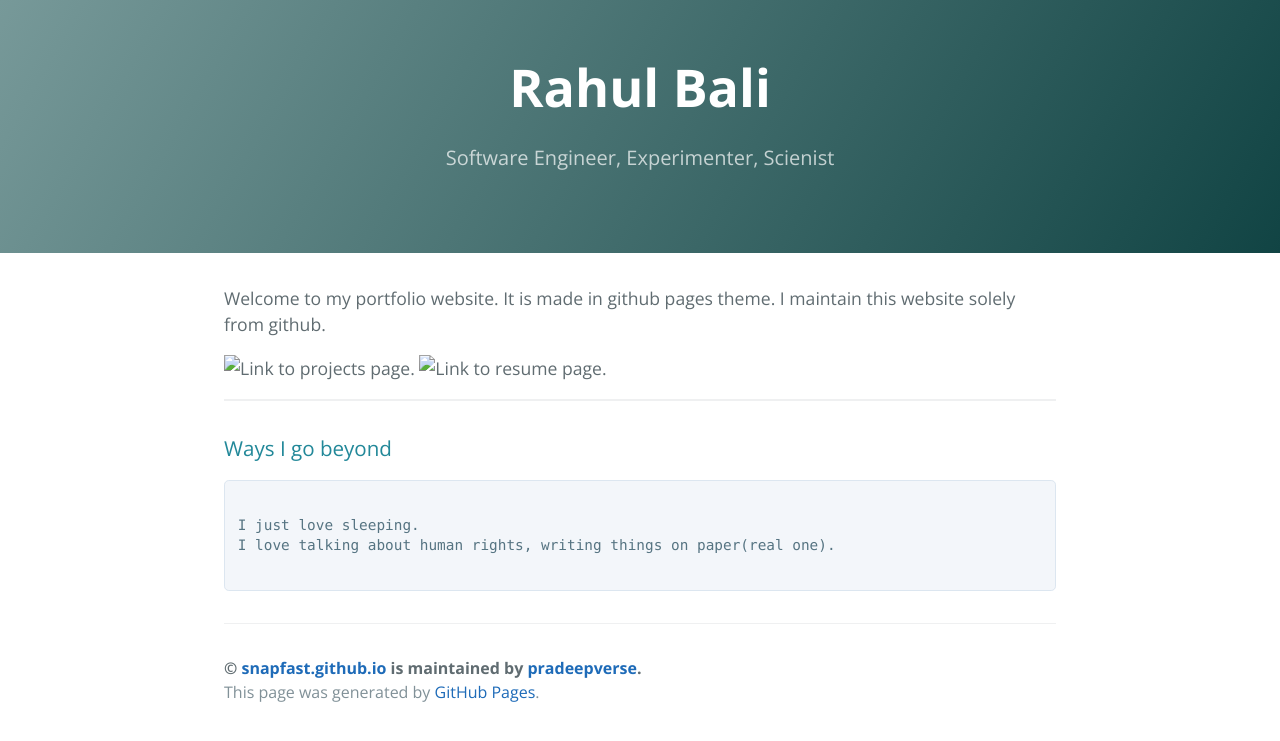
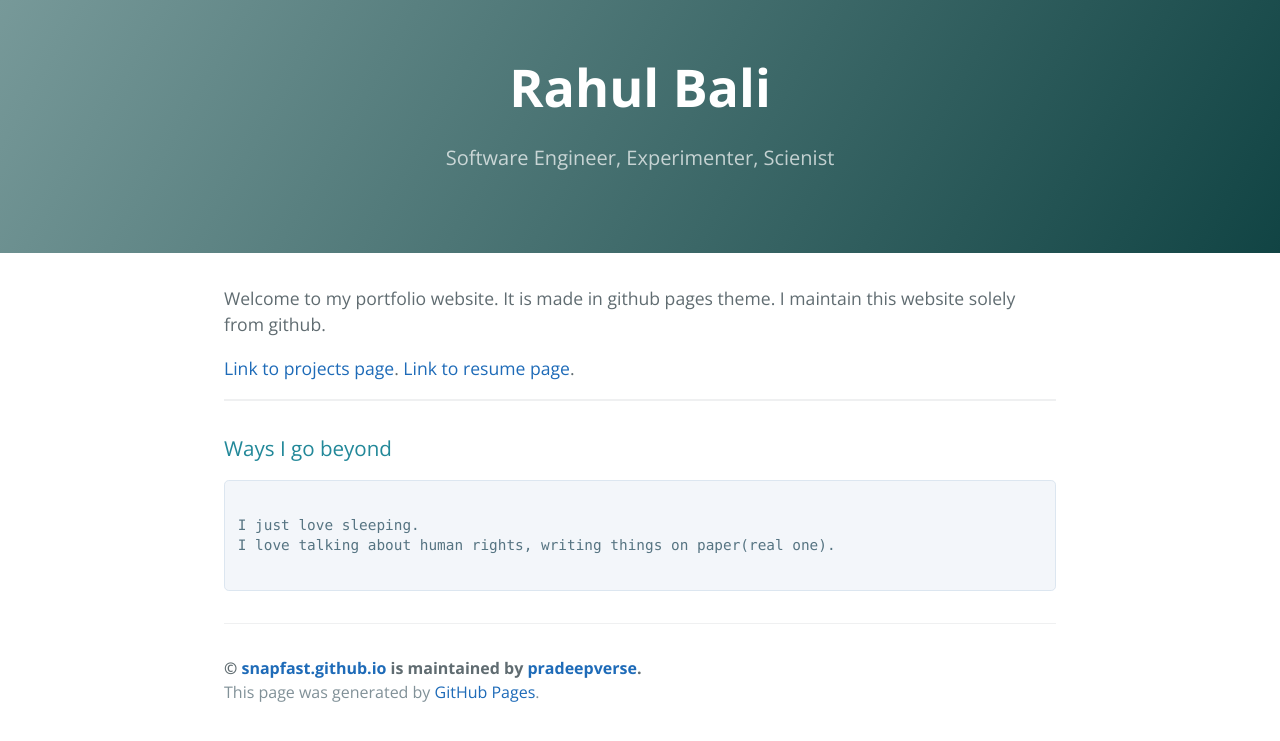
Before and after one commit to pradeepverse/snapfast.github.io, a Jekyll site: the page built from index.md, in a window 1280 px wide. Shown: the top 741 px of the page. Built offline with Jekyll 4.4.1, drawn with Linux system fonts in a browser that asks for light colours.

Commit message:
Update index.md

```diff
--- a/index.md
+++ b/index.md
@@ -4,7 +4,7 @@ layout: default
 
 Welcome to my portfolio website. It is made in github pages theme. I maintain this website solely from github.
 
-![Link to projects page](projects.md).      ![Link to resume page](resume.md).
+[Link to projects page](projects.md).      [Link to resume page](resume.md).
 
 * * *
 
```
